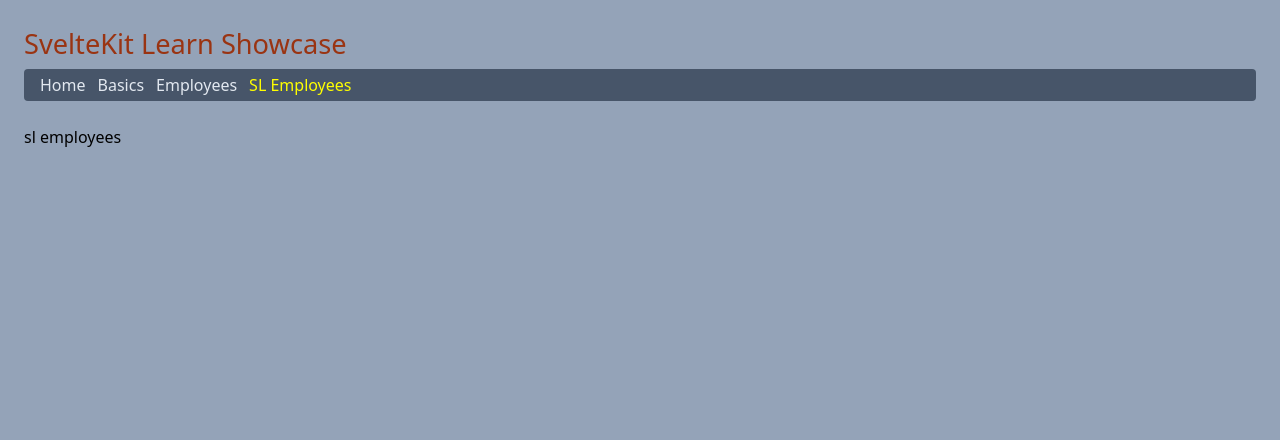
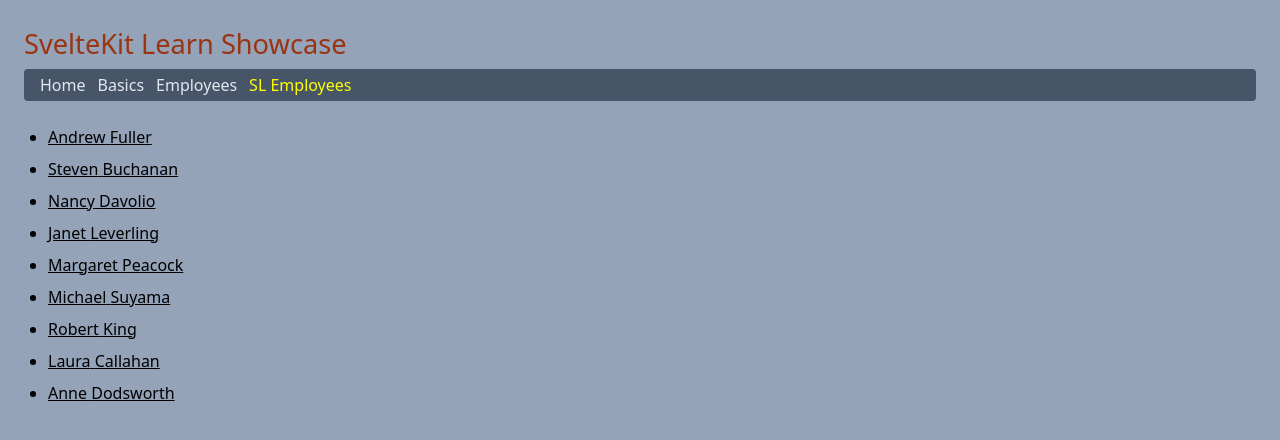
Before and after one commit to edwardtanguay/sveltekit-learn-showcase, a SvelteKit app: page /serverloadedemployees in a window 1280 px wide. Shown: the top 440 px of the page. Built offline with nearby package versions, Linux system fonts and the light colour scheme.

Commit message:
sl employees work

```diff
--- /dev/null
+++ b/src/routes/serverloadedemployees/+page.server.ts
@@ -0,0 +1,16 @@
+import _employees from '../../data/employees.json';
+import type { Employee } from '../../types';
+
+const employees: Employee[] = _employees.map((m) => ({
+	employeeID: m.employeeID,
+	firstName: m.firstName,
+	lastName: m.lastName,
+	title: m.title,
+	notes: m.notes
+}));
+
+export function load() {
+	return {
+		employees
+	};
+}
--- a/src/routes/serverloadedemployees/+page.svelte
+++ b/src/routes/serverloadedemployees/+page.svelte
@@ -1 +1,13 @@
-<p class="mt-6">sl employees</p>
+<script lang="ts">
+	export let data;
+</script>
+
+<ul class="list-disc ml-6 mt-6">
+	{#each data.employees as employee}
+		<li class="mb-2">
+			<a href={`/serverloadedemployees/${employee.employeeID}`} class="underline"
+				>{employee.firstName} {employee.lastName}</a
+			>
+		</li>
+	{/each}
+</ul>
--- /dev/null
+++ b/src/routes/serverloadedemployees/[id]/+page.server.ts
@@ -0,0 +1,23 @@
+import _employees from '../../../data/employees.json';
+import { blankEmployee, type Employee } from '../../../types';
+
+export function load({ params }) {
+	const _employee = _employees.find((m) => String(m.employeeID) === params.id);
+
+	if (_employee) {
+		const employee: Employee = {
+			employeeID: _employee.employeeID,
+			firstName: _employee.firstName,
+			lastName: _employee.lastName,
+			title: _employee.title,
+			notes: _employee.notes
+		};
+		return {
+			employee
+		};
+	} else {
+		return {
+			blankEmployee
+		}
+	}
+}
--- /dev/null
+++ b/src/routes/serverloadedemployees/[id]/+page.svelte
@@ -0,0 +1,13 @@
+<script lang="ts">
+	import Employee from '../../../components/Employee.svelte';
+	export let data;
+</script>
+
+{#if data.employee}
+	<Employee employee={data.employee} />
+{:else}
+	<p>
+		Employee does not exist, see
+		<a href="/serverloadedemployees" class="underline">employee list</a>.
+	</p>
+{/if}
--- a/src/types.ts
+++ b/src/types.ts
@@ -5,3 +5,12 @@ export type Employee = {
 	title: string;
 	notes: string;
 }
+
+export const blankEmployee = {
+	employeeID: 0,
+	firstName: '',
+	lastName: '',
+	title: '',
+	notes: '',
+
+}
```
